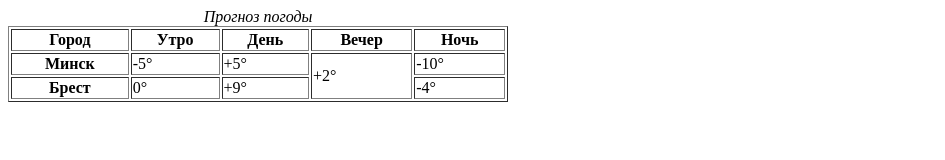
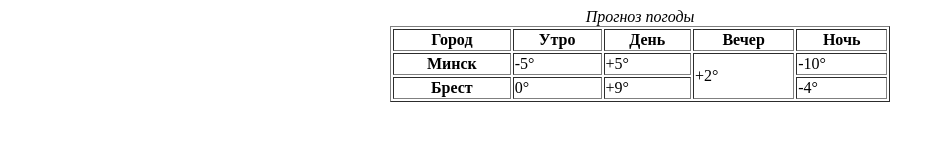
Before and after one commit to MrKojemiakin/Andrei_Kojemiakin, a plain HTML site: page 2_HTML_Таблицы/Main task.html in a window 1280 px wide. Shown: the whole page, without its empty margins (0-945 px from the left). Drawn offline with Linux system fonts and the light colour scheme.

Commit message:
home2tab

```diff
--- a/2_HTML_Таблицы/Main task.html
+++ b/2_HTML_Таблицы/Main task.html
@@ -7,7 +7,7 @@
     <title>Основное задание</title>
 </head>
 <body>
-    <table width="500" border="1"><caption><i>Прогноз погоды</i></caption>
+    <table align="center" width="500" border="1"><caption><i>Прогноз погоды</i></caption>
         <thead align="center">
             <td><b>Город</b></td>
             <td><b>Утро</b></td>
```
